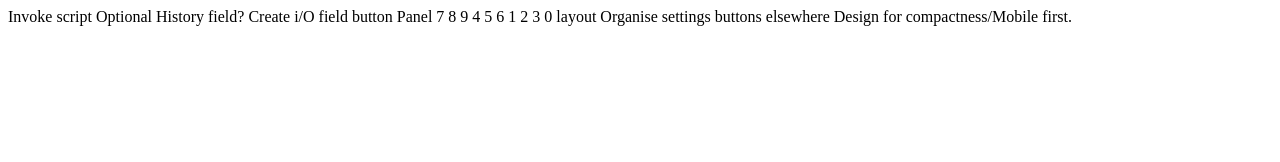
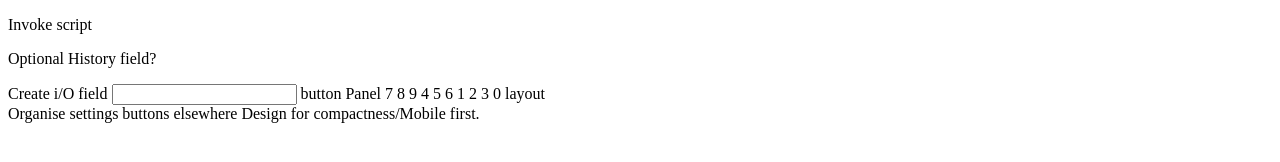
Before and after one commit to Isaac-D-Dawson/js-calculator-project, a plain HTML site: page index.html in a window 1280 px wide. Drawn offline with Linux system fonts and the light colour scheme.

Commit message:
Started constructing framework in index

```diff
--- a/index.html
+++ b/index.html
@@ -7,10 +7,13 @@
     <title>JS-Calculator</title>
 </head>
 <body>
-    Invoke script
+    <p class="comment">Invoke script</p>
+    <script src="./calculator-app.js"></script>
+    <form class="calculator__main">
+        <p class="comment">Optional History field?</p>
 
-    Optional History field?
         Create i/O field
+        <input type="number">
 
         button Panel
         7 8 9
@@ -18,9 +21,18 @@
         1 2 3
         0
         layout
+        <div class="calculator__control">
+            <div class="calculator__numbers">
+
+            </div>
+            <div class="calculator__operators">
+
+            </div>
+        </div>
         Organise settings buttons elsewhere
 
         Design for compactness/Mobile first.
 
+    </form>
 </body>
 </html>
```
Lines whose indentation alone changed are shown as unchanged.
